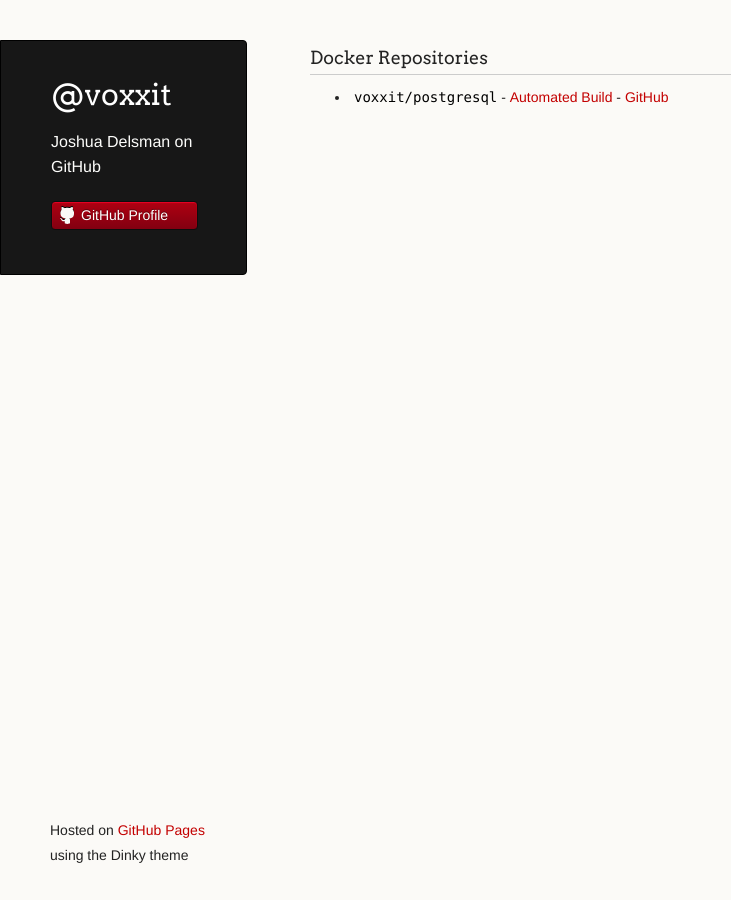
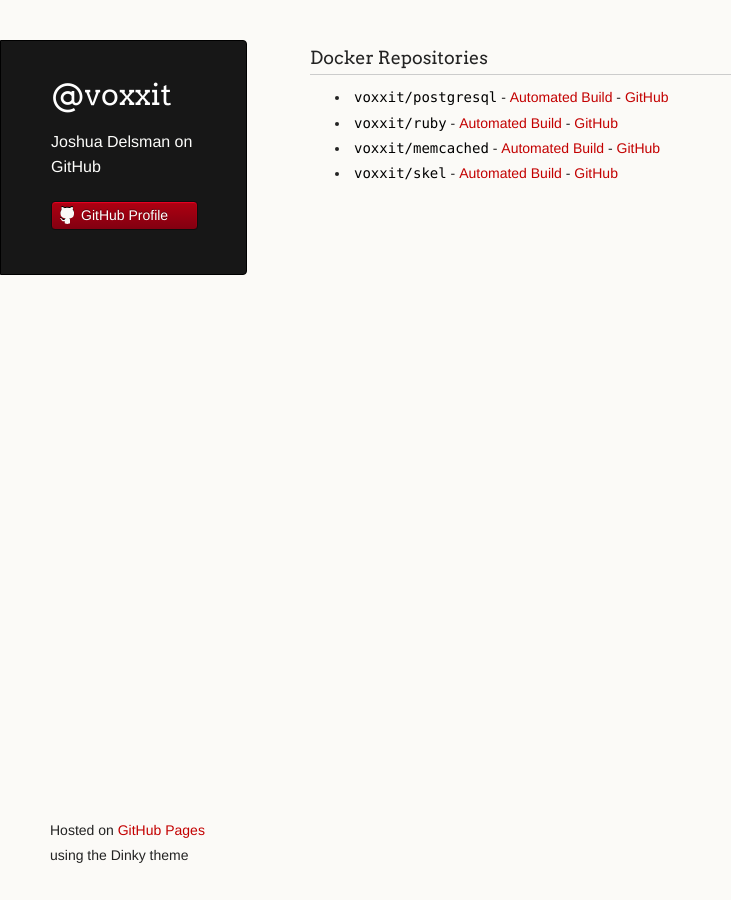
Before and after one commit to voxxit/voxxit.github.io, a Jekyll site: the page index.html, which Jekyll copies as it is, in a window 1280 px wide. Shown: the whole page, without its empty margins (0-731 px from the left). Built offline with Jekyll 4.4.1, drawn with Linux system fonts in a browser that asks for light colours.

Commit message:
Replace master branch with page content via GitHub

```diff
--- a/index.html
+++ b/index.html
@@ -34,6 +34,15 @@
 <li>
 <code>voxxit/postgresql</code> - <a href="https://registry.hub.docker.com/u/voxxit/postgresql/">Automated Build</a> - <a href="http://github.com/voxxit/docker-postgresql">GitHub</a>
 </li>
+<li>
+<code>voxxit/ruby</code> - <a href="https://registry.hub.docker.com/u/voxxit/ruby/">Automated Build</a> - <a href="http://github.com/voxxit/docker-ruby">GitHub</a>
+</li>
+<li>
+<code>voxxit/memcached</code> - <a href="https://registry.hub.docker.com/u/voxxit/memcached/">Automated Build</a> - <a href="http://github.com/voxxit/docker-memcached">GitHub</a>
+</li>
+<li>
+<code>voxxit/skel</code> - <a href="https://registry.hub.docker.com/u/voxxit/skel/">Automated Build</a> - <a href="http://github.com/voxxit/docker-skel">GitHub</a>
+</li>
 </ul>
       </section>
       <footer>
--- a/params.json
+++ b/params.json
@@ -1 +1 @@
-{"name":"@voxxit","tagline":"Joshua Delsman on GitHub","body":"### Docker Repositories\r\n\r\n* `voxxit/postgresql` - [Automated Build](https://registry.hub.docker.com/u/voxxit/postgresql/) - [GitHub](http://github.com/voxxit/docker-postgresql)","google":"","note":"Don't delete this file! It's used internally to help with page regeneration."}
+{"name":"@voxxit","tagline":"Joshua Delsman on GitHub","body":"### Docker Repositories\r\n\r\n* `voxxit/postgresql` - [Automated Build](https://registry.hub.docker.com/u/voxxit/postgresql/) - [GitHub](http://github.com/voxxit/docker-postgresql)\r\n* `voxxit/ruby` - [Automated Build](https://registry.hub.docker.com/u/voxxit/ruby/) - [GitHub](http://github.com/voxxit/docker-ruby)\r\n* `voxxit/memcached` - [Automated Build](https://registry.hub.docker.com/u/voxxit/memcached/) - [GitHub](http://github.com/voxxit/docker-memcached)\r\n* `voxxit/skel` - [Automated Build](https://registry.hub.docker.com/u/voxxit/skel/) - [GitHub](http://github.com/voxxit/docker-skel)","google":"","note":"Don't delete this file! It's used internally to help with page regeneration."}
```
